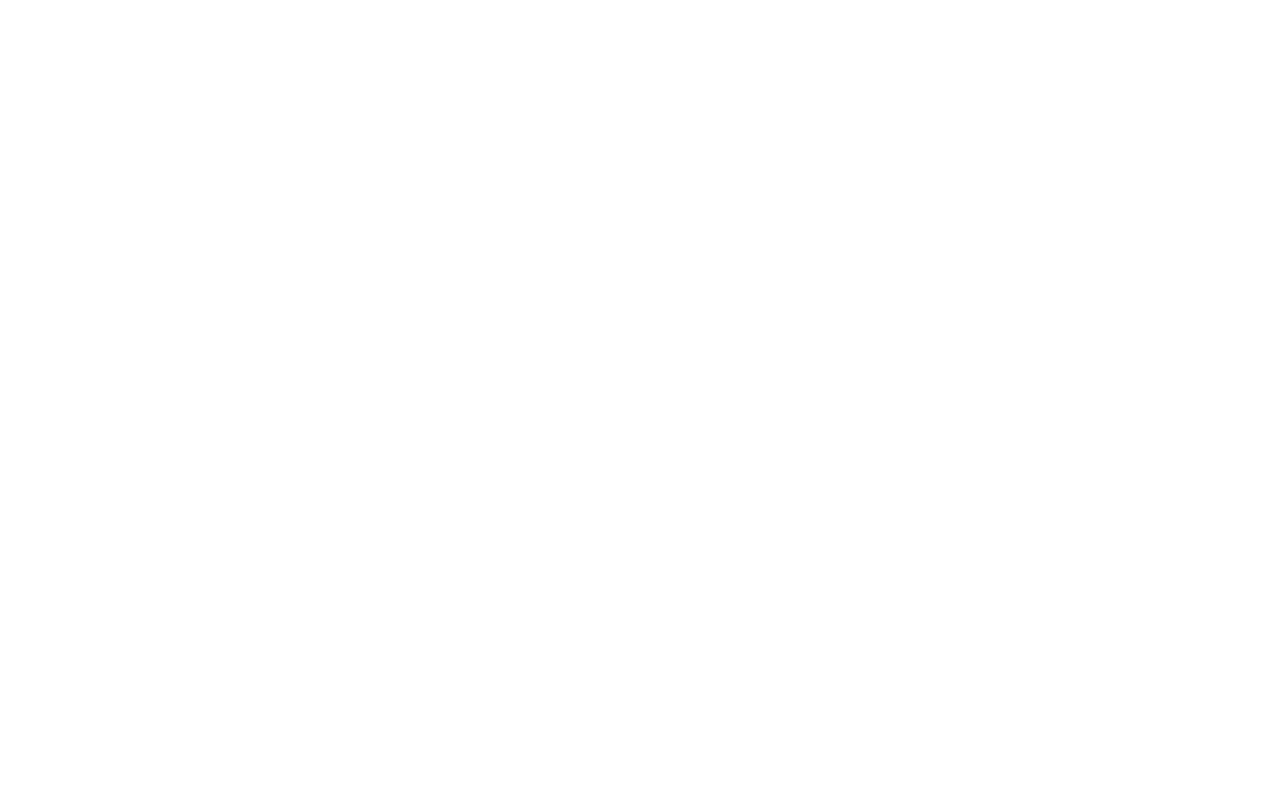
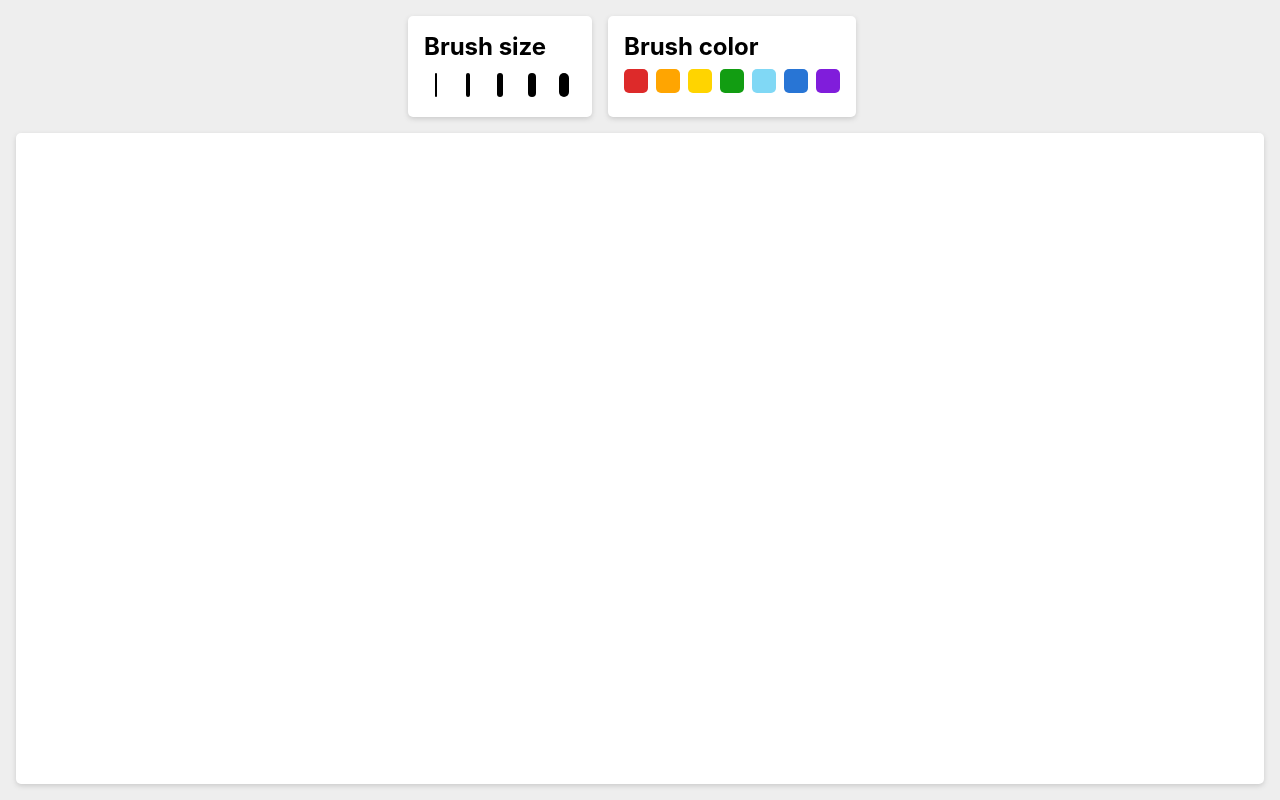
Before and after one commit to ivteplo/react-paint, a React (Vite) app: page / in a window 1280 px wide. Built offline with nearby package versions, Linux system fonts and the light colour scheme.

Commit message:
Partially implement logic

```diff
--- a/index.html
+++ b/index.html
@@ -5,8 +5,8 @@
     <meta name="viewport" content="width=device-width, initial-scale=1.0" />
     <title>Paint</title>
   </head>
-  <body>
-    <div id="root"></div>
+  <body class="column">
+    <div id="root" class="column fill"></div>
     <script type="module" src="/src/main.tsx"></script>
   </body>
 </html>
--- a/src/App.css
+++ b/src/App.css
@@ -1,8 +1,14 @@
 /* Copyright (c) 2021 Ivan Teplov */
 
+/* Reset styles */
 * {
   margin: 0;
   padding: 0;
+}
+
+html,
+body {
+  height: 100%;
 }
 
 body {
@@ -11,4 +17,138 @@
     sans-serif, 'Apple Color Emoji', 'Segoe UI Emoji', 'Segoe UI Symbol';
   -webkit-font-smoothing: antialiased;
   -moz-osx-font-smoothing: grayscale;
+
+  background-color: var(--background);
+  color: var(--foreground);
+
+  -webkit-tap-highlight-color: transparent;
+
+  --background: #eee;
+  --foreground: #000;
+  --primary: rgb(66, 127, 240);
+  --primary-darken: rgb(41, 108, 235);
 }
+
+button {
+  background-color: var(--primary);
+  color: var(--background);
+
+  transition: background-color 0.2s;
+
+  border-radius: 5px;
+  border: none;
+  outline: none;
+
+  font: inherit;
+  cursor: pointer;
+
+  padding: 0.25rem 0.5rem;
+}
+
+button:hover,
+button:focus {
+  background-color: var(--primary-darken);
+}
+
+/* Flexbox */
+
+.column,
+.row {
+  display: flex;
+}
+
+.column > *,
+.row > * {
+  flex: 0;
+}
+
+.column {
+  flex-direction: column;
+}
+
+.fill {
+  flex: 1;
+}
+
+.wrap {
+  flex-wrap: wrap;
+}
+
+/* App styles */
+.App {
+  height: 100%;
+  justify-content: center;
+  align-items: center;
+}
+
+canvas {
+  display: block;
+
+  max-width: calc(100% - 2rem);
+  margin: 1rem;
+}
+
+canvas,
+.ToolbarSection {
+  background-color: white;
+  box-shadow: 0 2px 5px #ccc;
+  border-radius: 5px;
+}
+
+.ToolbarSection {
+  padding: 1rem;
+  margin: 1rem 1rem 0 0;
+  margin-bottom: 0;
+}
+
+.Toolbar > section h2 {
+  margin-bottom: 0.5rem;
+}
+
+.Toolbar > section .buttonWrapper {
+  gap: 0.5rem;
+}
+
+.BrushColorButton,
+.BrushSizeButton {
+  transition: box-shadow 0.2s;
+}
+
+.BrushColorButton {
+  background-color: transparent;
+  padding: 0;
+}
+
+.BrushColorButton > span {
+  display: block;
+  width: 1.5rem;
+  height: 1.5rem;
+  border-radius: 5px;
+}
+
+.BrushSizeButton {
+  background-color: transparent;
+
+  padding: 0.25rem 0;
+  width: 1.5rem;
+  flex-basis: 1.5rem;
+
+  display: flex;
+  justify-content: center;
+  align-items: center;
+}
+
+.BrushSizeButton > span {
+  display: block;
+  height: 1.5rem;
+  border-radius: 5px;
+  background-color: var(--foreground);
+}
+
+.BrushColorButton:hover,
+.BrushColorButton:focus,
+.BrushSizeButton:hover,
+.BrushSizeButton:focus {
+  background-color: transparent;
+  box-shadow: 0 2px 3px #ccc;
+}
--- a/src/App.tsx
+++ b/src/App.tsx
@@ -1,7 +1,126 @@
 // Copyright (c) 2021 Ivan Teplov
 
+import ToolbarSection from './ToolbarSection'
+import { brushSizes, BrushSizeButton } from './BrushSizeButton'
+import { brushColors, BrushColorButton } from './BrushColorButton'
+import { MouseEvent, TouchEvent, useEffect, useRef } from 'react'
 import './App.css'
 
+type MouseOrTouchEvent<T> = MouseEvent<T> | TouchEvent<T>
+
+const touchPositionToArray = ({
+  clientX,
+  clientY,
+}: {
+  clientX: number
+  clientY: number
+}): [x: number, y: number] => {
+  return [clientX, clientY]
+}
+
+const getTouchPosition = (event: MouseOrTouchEvent<HTMLCanvasElement>) => {
+  const { left, top } = event.currentTarget.getBoundingClientRect()
+
+  let result
+
+  if (event.type.startsWith('mouse')) {
+    event = event as MouseEvent<HTMLCanvasElement>
+    result = touchPositionToArray(event)
+  } else {
+    event = event as TouchEvent<HTMLCanvasElement>
+    result = touchPositionToArray(event.touches[0])
+  }
+
+  return [result[0] - left, result[1] - top]
+}
+
 export default function App() {
-  return <div className="App"></div>
+  const canvasRef = useRef<HTMLCanvasElement>(null)
+
+  let currentSize = 10
+  let currentColor = brushColors.Blue
+  let isDrawing = false
+  let previousPoint: [x: number, y: number] = [-1, -1]
+
+  const selectSize = (brushSize: number) => {
+    currentSize = brushSize
+  }
+
+  const selectColor = (brushColor: string) => {
+    currentColor = brushColor
+  }
+
+  const startDrawing = (event: MouseOrTouchEvent<HTMLCanvasElement>) => {
+    isDrawing = true
+    previousPoint = getTouchPosition(event)
+
+    const context = (event.currentTarget as HTMLCanvasElement).getContext('2d')
+    context!.beginPath()
+  }
+
+  const continueDrawing = (event: MouseOrTouchEvent<HTMLCanvasElement>) => {
+    if (event.type === 'mousemove' && !isDrawing) {
+      return
+    }
+
+    const context = (event.currentTarget as HTMLCanvasElement).getContext('2d')
+    context!.moveTo(...previousPoint!)
+
+    previousPoint = getTouchPosition(event)
+    context!.lineTo(...previousPoint)
+
+    context!.strokeStyle = currentColor
+    context!.lineWidth = currentSize
+    context!.stroke()
+  }
+
+  const endDrawing = (event: MouseOrTouchEvent<HTMLCanvasElement>) => {
+    isDrawing = false
+
+    const context = (event.currentTarget as HTMLCanvasElement).getContext('2d')
+    context!.closePath()
+  }
+
+  useEffect(() => {
+    if (canvasRef.current) {
+      const canvas = canvasRef.current
+      canvas.width = canvas.offsetWidth
+      canvas.height = canvas.offsetHeight
+    }
+  }, [canvasRef])
+
+  return (
+    <div className="App column fill">
+      <div className="Toolbar row">
+        <ToolbarSection title="Brush size">
+          {Object.keys(brushSizes).map((size) => (
+            <BrushSizeButton
+              onClick={() => selectSize((brushSizes as any)[size])}
+              brushSize={size}
+            />
+          ))}
+        </ToolbarSection>
+
+        <ToolbarSection title="Brush color">
+          {Object.keys(brushColors).map((color) => (
+            <BrushColorButton
+              onClick={() => selectColor((brushColors as any)[color])}
+              brushColor={color}
+            />
+          ))}
+        </ToolbarSection>
+      </div>
+
+      <canvas
+        ref={canvasRef}
+        onMouseDown={startDrawing}
+        onTouchStart={startDrawing}
+        onMouseMove={continueDrawing}
+        onTouchMove={continueDrawing}
+        onMouseUp={endDrawing}
+        onTouchEnd={endDrawing}
+        className="fill"
+      />
+    </div>
+  )
 }
--- /dev/null
+++ b/src/BrushColorButton.tsx
@@ -0,0 +1,34 @@
+// Copyright (c) 2021 Ivan Teplov
+
+import { ButtonHTMLAttributes, DetailedHTMLProps } from 'react'
+
+export const brushColors = {
+  Red: '#dd2a2a',
+  Orange: '#ffa501',
+  Yellow: '#ffd400',
+  Green: '#129d12',
+  'Light blue': '#80d8f5',
+  Blue: '#2875d5',
+  Purple: '#801ddb',
+}
+
+interface BrushColorButtonProps
+  extends DetailedHTMLProps<
+    ButtonHTMLAttributes<HTMLButtonElement>,
+    HTMLButtonElement
+  > {
+  brushColor: string
+}
+
+export function BrushColorButton({
+  brushColor: color,
+  ...props
+}: BrushColorButtonProps) {
+  return (
+    <button title={color} className="BrushColorButton" {...props}>
+      <span style={{ backgroundColor: (brushColors as any)[color] }} />
+    </button>
+  )
+}
+
+export default BrushColorButton
--- /dev/null
+++ b/src/BrushSizeButton.tsx
@@ -0,0 +1,33 @@
+// Copyright (c) 2021 Ivan Teplov
+
+import { ButtonHTMLAttributes, DetailedHTMLProps } from 'react'
+
+export const brushSizes = {
+  'Ultra Small': 2,
+  Small: 4,
+  Medium: 6,
+  Large: 8,
+  'Extra Large': 10,
+}
+
+interface BrushSizeButtonProps
+  extends DetailedHTMLProps<
+    ButtonHTMLAttributes<HTMLButtonElement>,
+    HTMLButtonElement
+  > {
+  brushSize: string
+}
+
+export function BrushSizeButton({
+  brushSize,
+  children,
+  ...props
+}: BrushSizeButtonProps) {
+  return (
+    <button title={brushSize} className="BrushSizeButton" {...props}>
+      <span style={{ width: (brushSizes as any)[brushSize] + 'px' }} />
+    </button>
+  )
+}
+
+export default BrushSizeButton
--- /dev/null
+++ b/src/ToolbarSection.tsx
@@ -0,0 +1,20 @@
+// Copyright (c) 2021 Ivan Teplov
+
+import { HTMLProps } from 'react'
+
+interface ToolbarSectionProps extends HTMLProps<HTMLDivElement> {
+  title: string
+}
+
+export default function ToolbarSection({
+  title,
+  children,
+  ...props
+}: ToolbarSectionProps) {
+  return (
+    <section className="ToolbarSection column fill" {...props}>
+      <h2>{title}</h2>
+      <div className="row buttonWrapper">{children}</div>
+    </section>
+  )
+}
```
